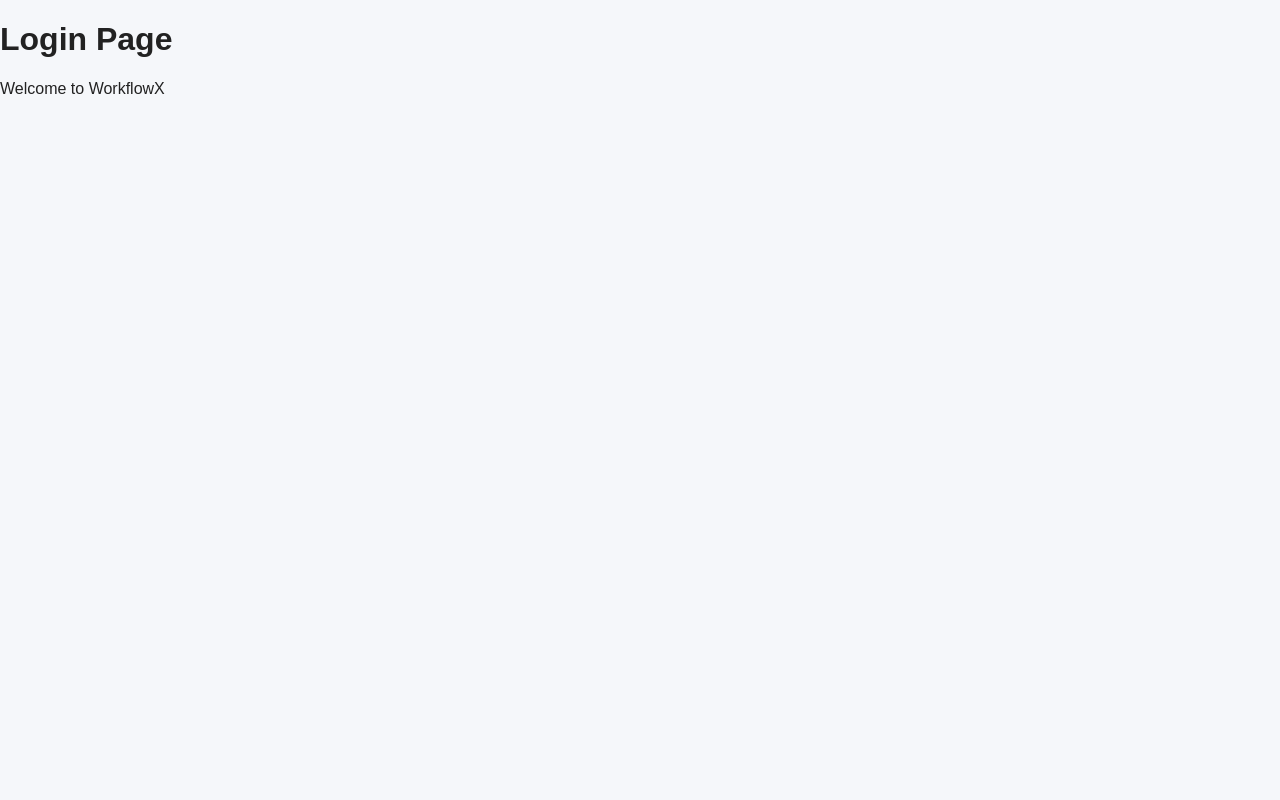
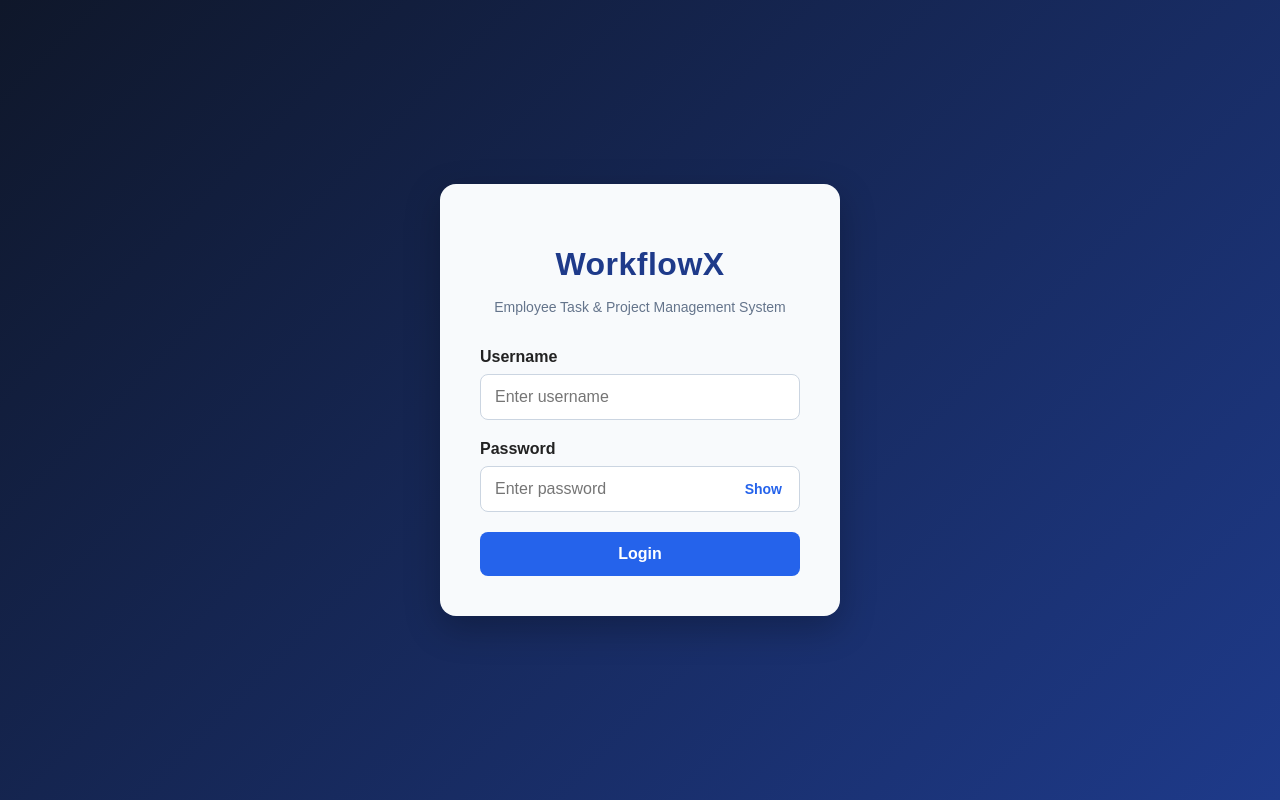
Before and after one commit to dhirajchandgude99-afk/WorkFlowX-Employee-Task-Project-Management, a React app in the folder frontend/: page /login in a window 1280 px wide. Built offline with nearby package versions, Linux system fonts and the light colour scheme; the HTML template or start-up script is replaced by a standard one.

Commit message:
Complete professional login page UI

```diff
--- /dev/null
+++ b/frontend/src/pages/Login.css
@@ -0,0 +1,104 @@
+.login-page {
+  min-height: 100vh;
+  display: flex;
+  align-items: center;
+  justify-content: center;
+  background: linear-gradient(135deg, #0f172a, #1e3a8a);
+}
+
+.login-card {
+  width: 400px;
+  padding: 40px;
+  background: #f8fafc;
+  border-radius: 16px;
+  box-shadow: 0 12px 35px rgba(0, 0, 0, 0.25);
+}
+
+.login-card h1 {
+  text-align: center;
+  margin-bottom: 10px;
+  color: #1e3a8a;
+  font-size: 32px;
+  font-weight: 700;
+  letter-spacing: 0.5px;
+}
+
+.login-card > p {
+  text-align: center;
+  color: #64748b;
+  margin-bottom: 30px;
+  font-size: 14px;
+  line-height: 1.5;
+}
+
+.form-group {
+  margin-bottom: 20px;
+}
+
+.form-group label {
+  display: block;
+  margin-bottom: 8px;
+  font-weight: 600;
+}
+
+.form-group input {
+  width: 100%;
+  padding: 13px 14px;
+  border: 1px solid #cbd5e1;
+  border-radius: 8px;
+  font-size: 16px;
+  background: #ffffff;
+  color: #1e293b;
+  outline: none;
+  transition: border-color 0.3s ease, box-shadow 0.3s ease;
+}
+
+.form-group input:focus {
+  border-color: #2563eb;
+  box-shadow: 0 0 0 3px rgba(37, 99, 235, 0.15);
+}
+
+.login-card button {
+  width: 100%;
+  padding: 13px;
+  border: none;
+  border-radius: 8px;
+  background: #2563eb;
+  color: white;
+  font-size: 16px;
+  font-weight: 600;
+  cursor: pointer;
+  transition: background 0.3s ease, transform 0.2s ease;
+}
+
+.login-card button:hover {
+  background: #1d4ed8;
+  transform: translateY(-1px);
+}
+.password-input {
+  position: relative;
+  display: flex;
+  align-items: center;
+}
+
+.password-input input {
+  padding-right: 70px;
+}
+
+.password-toggle {
+  position: absolute;
+  right: 10px;
+  width: auto !important;
+  padding: 5px 8px !important;
+  background: transparent !important;
+  color: #2563eb !important;
+  font-size: 14px !important;
+  font-weight: 600;
+  cursor: pointer;
+}
+
+.password-toggle:hover {
+  color: #1d4ed8 !important;
+  background: transparent !important;
+  transform: none !important;
+}
--- a/frontend/src/pages/Login.jsx
+++ b/frontend/src/pages/Login.jsx
@@ -1,10 +1,62 @@
+import { useState } from 'react'
+import './Login.css'
+
 function Login() {
-  return (
-    <div>
-      <h1>Login Page</h1>
-      <p>Welcome to WorkflowX</p>
-    </div>
-  )
+const [showPassword, setShowPassword] = useState(false)
+const [username, setUsername] = useState('')
+const [password, setPassword] = useState('')
+
+const handleSubmit = (e) => {
+  e.preventDefault()
+
+  console.log('Username:', username)
+  console.log('Password:', password)
+}
+return ( <div className="login-page"> <div className="login-card"> <h1>WorkflowX</h1> <p>Employee Task & Project Management System</p>
+
+    <form onSubmit={handleSubmit}>
+      <div className="form-group">
+        <label htmlFor="username">Username</label>
+        <input
+          type="text"
+          id="username"
+          name="username"
+          placeholder="Enter username"
+          value={username}
+          onChange={(e) => setUsername(e.target.value)}
+        />
+      </div>
+
+      <div className="form-group">
+        <label htmlFor="password">Password</label>
+
+        <div className="password-input">
+          <input
+            type={showPassword ? 'text' : 'password'}
+            id="password"
+            name="password"
+            placeholder="Enter password"
+            value={password}
+            onChange={(e) => setPassword(e.target.value)}
+          />
+
+          <button
+            type="button"
+            className="password-toggle"
+            onClick={() => setShowPassword(!showPassword)}
+          >
+            {showPassword ? 'Hide' : 'Show'}
+          </button>
+        </div>
+      </div>
+
+      <button type="submit">Login</button>
+    </form>
+  </div>
+</div>
+
+
+)
 }
 
 export default Login
```
